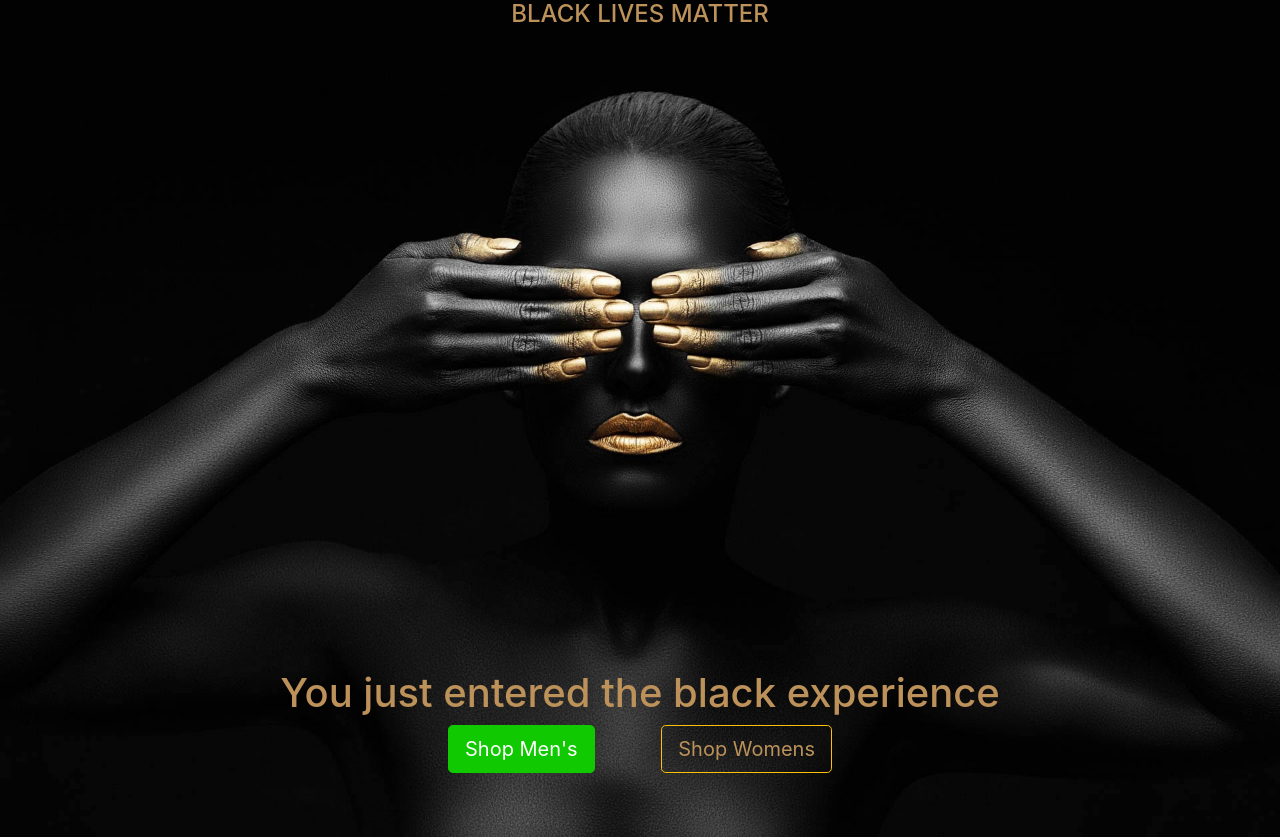
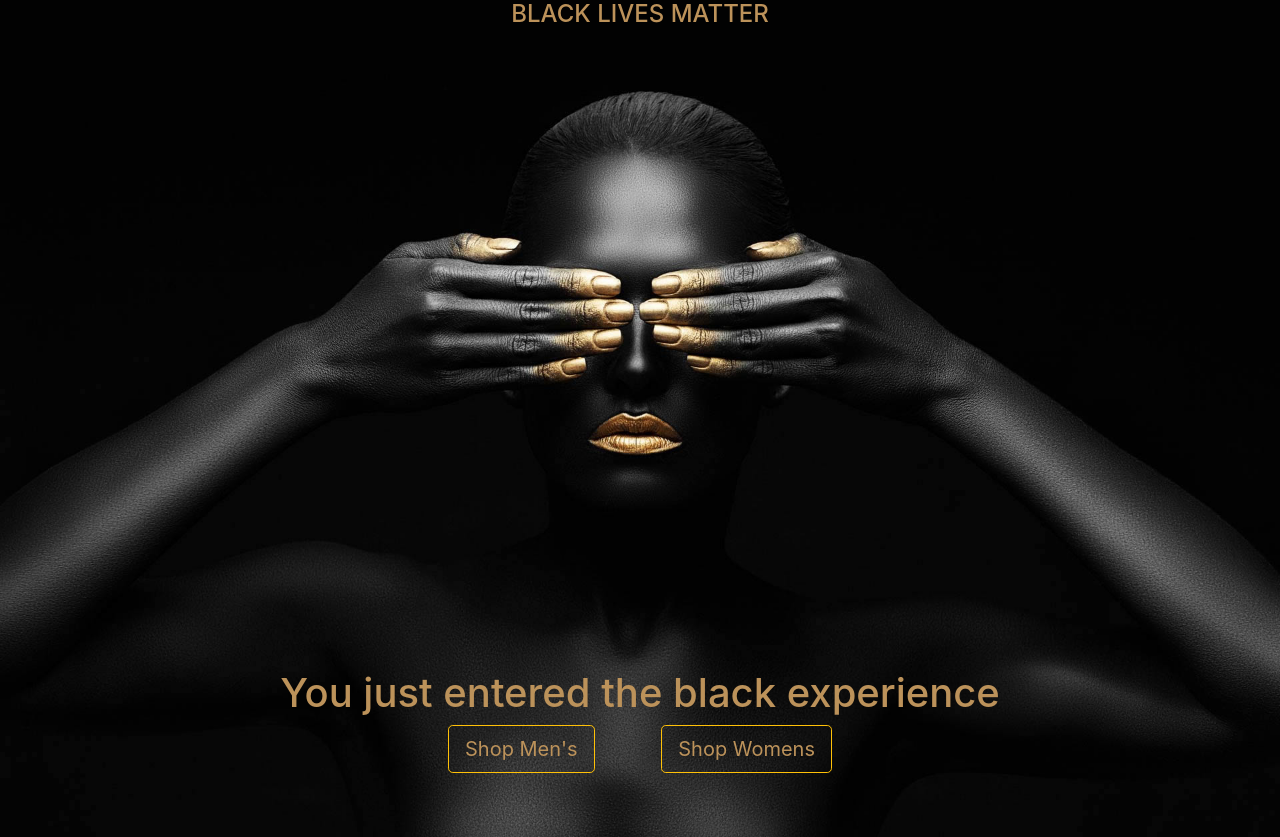
Before and after one commit to antonetteortiz/theblkexperience, a React (Create React App) app: page / in a window 1280 px wide. Built offline with nearby package versions, Linux system fonts and the light colour scheme; no server answers.

Commit message:
edited css for landing page

```diff
--- a/src/Components/HomePage.js
+++ b/src/Components/HomePage.js
@@ -13,7 +13,7 @@ function HomePage() {
         <h1 className="headline">You just entered the black experience</h1>
         <div>
           <Link to="/men">
-            <Button size="lg" className="btn btn-green">
+            <Button variant="outline-warning" size="lg" className="Button">
               Shop Men's
             </Button>
           </Link>
--- a/src/Components/Navbar.js
+++ b/src/Components/Navbar.js
@@ -4,6 +4,9 @@ import { Link, Route, Switch, Redirect } from "react-router-dom";
 function Navbar() {
   return (
     <div>
+      <div className="header">
+        <h4>BLACK LIVES MATTER</h4>
+      </div>
       <nav className="navbar navbar-expand-lg navbar-light bg-light">
         <a className="navbar-brand" href="#">
           BLK Experience
--- a/src/Styles/_custom_bootstrap.scss
+++ b/src/Styles/_custom_bootstrap.scss
@@ -11,6 +11,7 @@ $yellow:    #ffd168;
 $orange:    #ff8811;
 $olive:     #897700;
 $green:     #10c900;
+$gold:      #BC925A;
 
 
 
```
